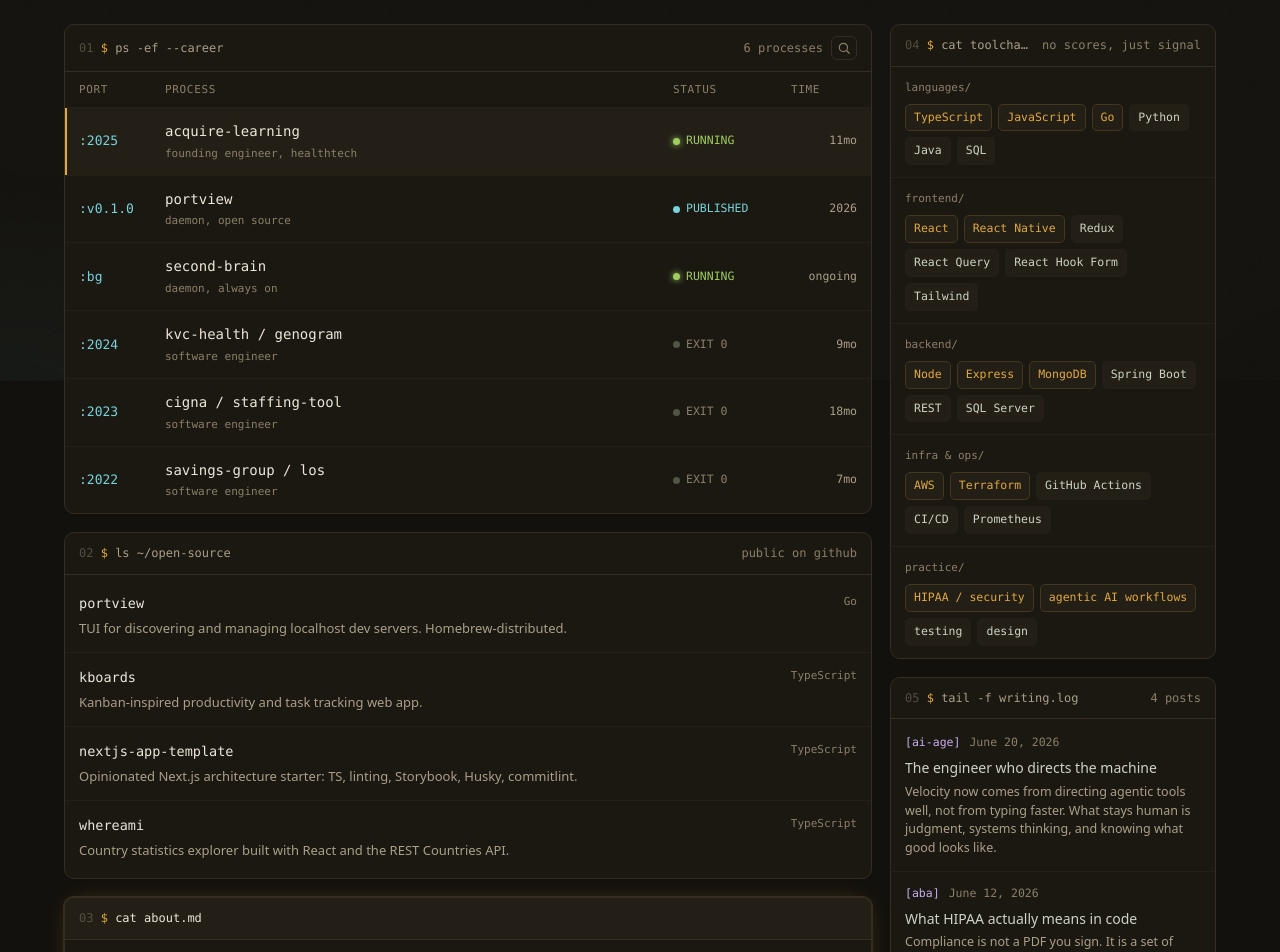
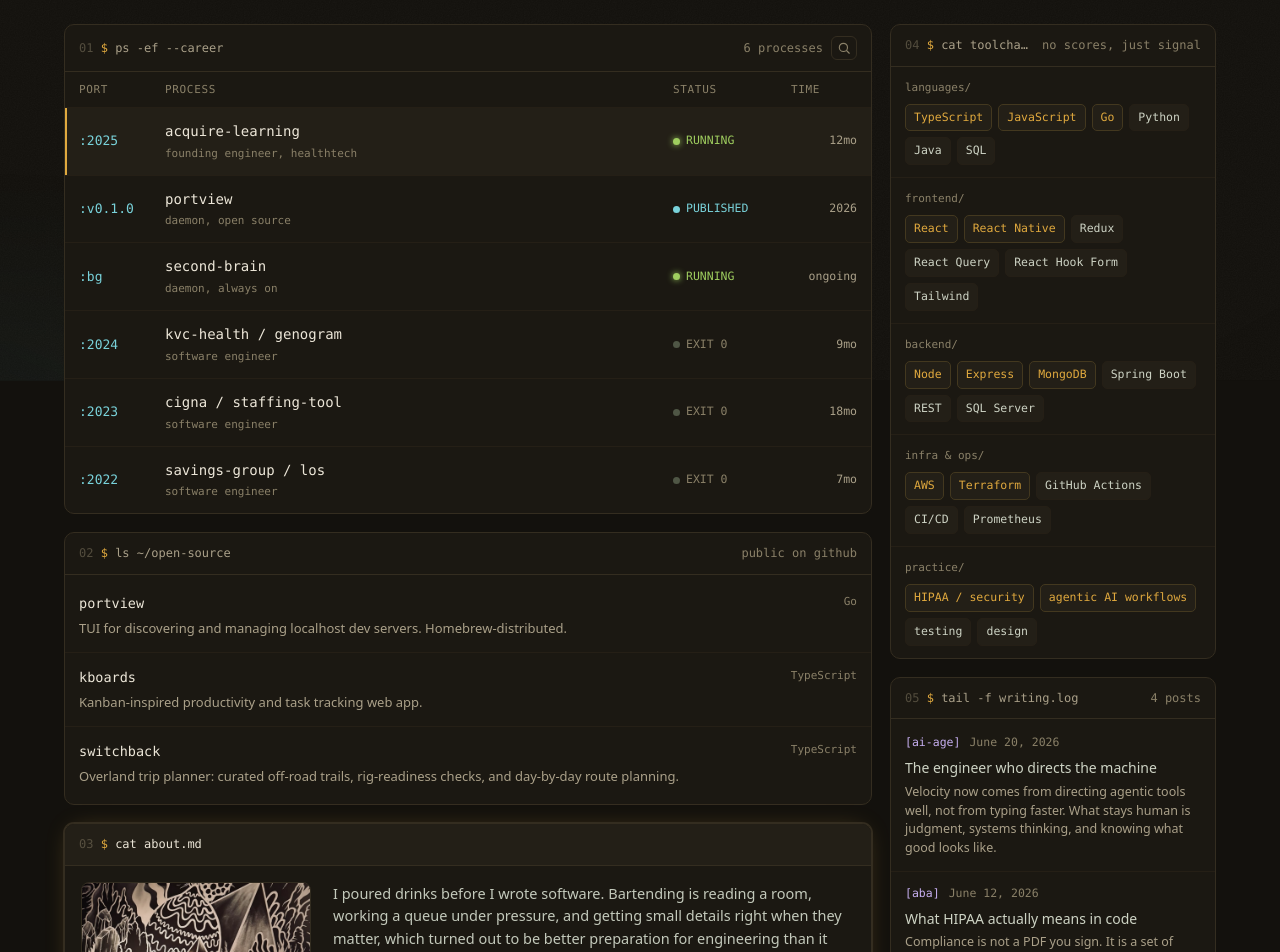
Before and after one commit to jeramiahgcoffey/jeramiahcoffey.com, a Next.js app: page / in a window 1280 px wide. Shown: the part 420-1372 px from the top of the page. Built offline with nearby package versions, Linux system fonts and the light colour scheme; no server answers.

Commit message:
Refresh content: bump acquire tenure to 12mo, sync featured repos with GitHub pins
- acquire-learning elapsed 11mo -> 12mo (Jul 2025 to present, now 12 months)
- Featured repos now match pinned repos: add switchback (overland trip planner),
  drop whereami and nextjs-app-template (unpinned, 2023)

```diff
--- a/content/work.ts
+++ b/content/work.ts
@@ -25,7 +25,7 @@ export const processes: Process[] = [
     name: "acquire-learning",
     role: "founding engineer, healthtech",
     status: "RUNNING",
-    elapsed: "11mo",
+    elapsed: "12mo",
     when: "Jul 2025 to present",
     stack: "React · React Native · Express · MongoDB · Terraform · AWS",
     detail: [
@@ -120,6 +120,5 @@ export const toolchain: { cat: string; items: [string, boolean][] }[] = [
 export const featuredRepos = [
   { name: "portview", fallbackDesc: "TUI for discovering and managing localhost dev servers. Homebrew-distributed.", fallbackLang: "Go" },
   { name: "kboards", fallbackDesc: "Kanban-inspired productivity and task tracking web app.", fallbackLang: "TypeScript" },
-  { name: "nextjs-app-template", fallbackDesc: "Opinionated Next.js architecture starter: TS, linting, Storybook, Husky, commitlint.", fallbackLang: "TypeScript" },
-  { name: "whereami", fallbackDesc: "Country statistics explorer built with React and the REST Countries API.", fallbackLang: "TypeScript" },
+  { name: "switchback", fallbackDesc: "Overland trip planner: curated off-road trails, rig-readiness checks, and day-by-day route planning.", fallbackLang: "TypeScript" },
 ] as const;
```
